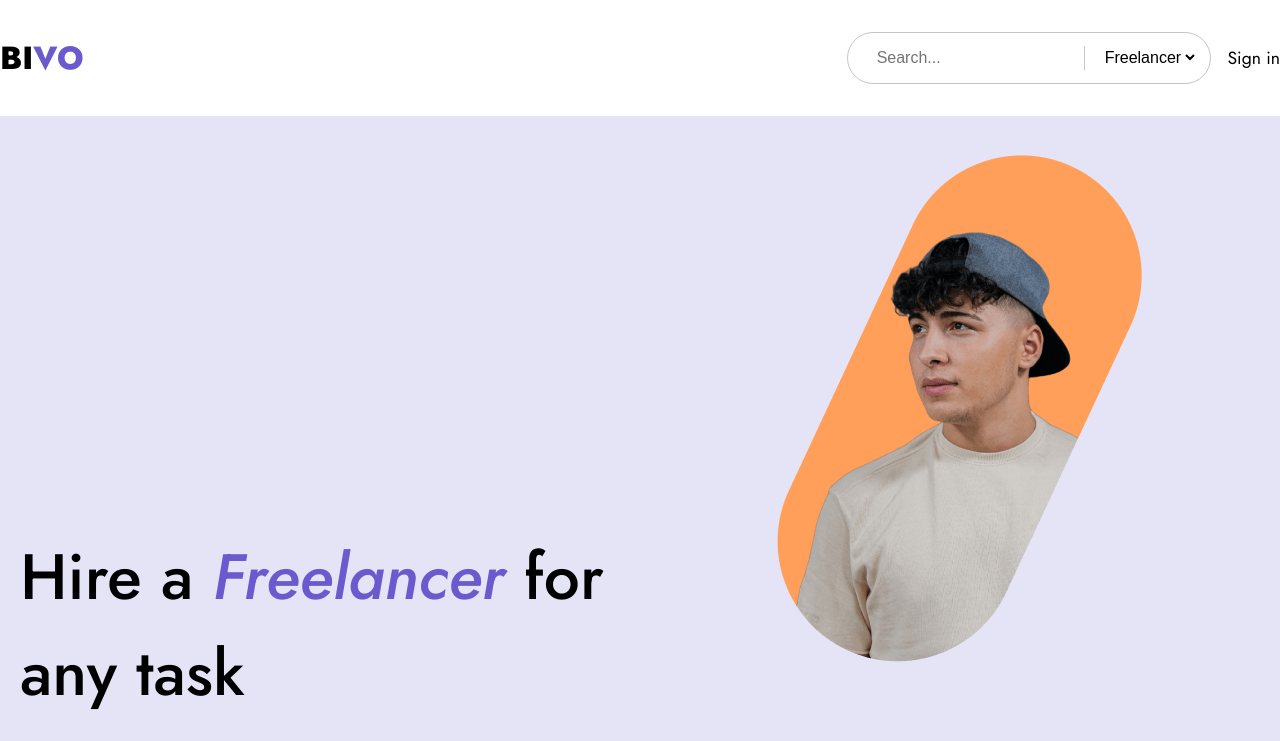
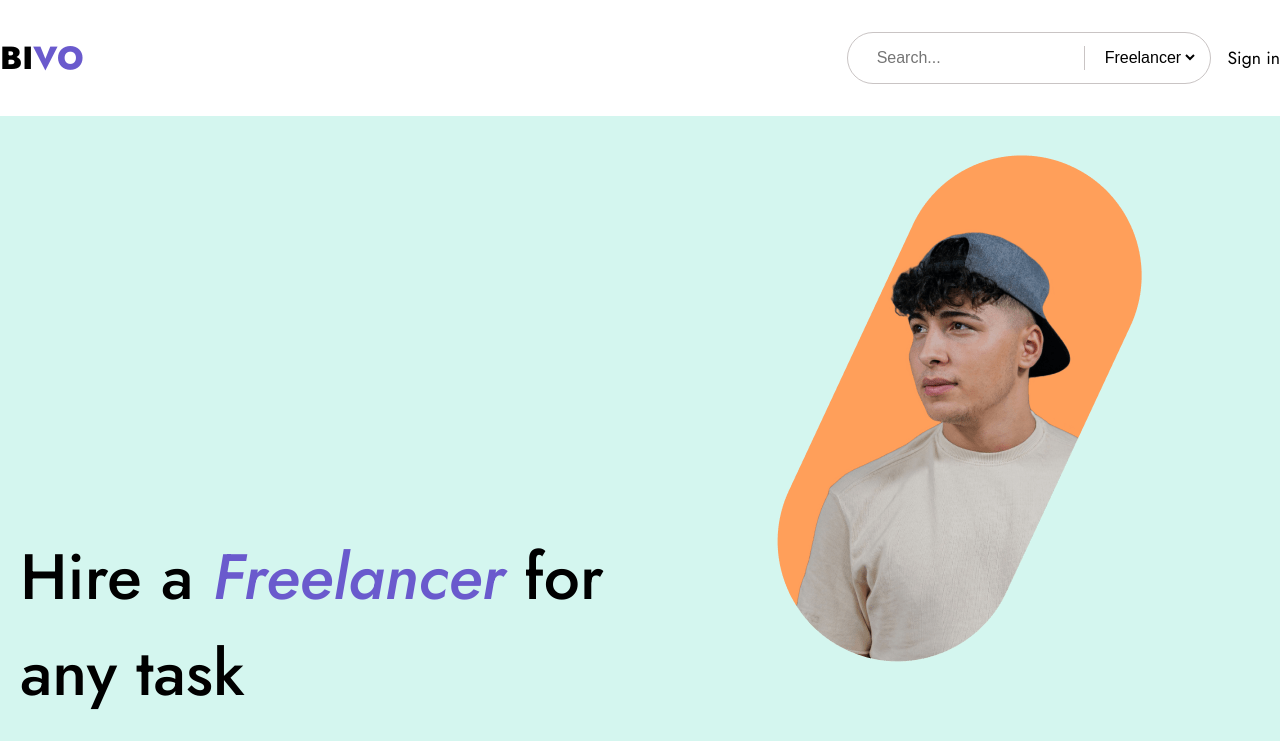
Before and after one commit to cobrianz/freelance-template, a React (Create React App) app: page / in a window 1280 px wide. Shown: the top 741 px of the page. Built offline with nearby package versions, Linux system fonts and the light colour scheme; some icons are missing; the HTML template or start-up script is replaced by a standard one.

Commit message:
first commit

```diff
--- a/src/index.css
+++ b/src/index.css
@@ -83,7 +83,7 @@ body {
 /* HEADER STYLING SECTION */
 
 .header {
-  background: #dbd8f3b7;
+  background: #c3f3e9b7;
   margin-top: 2rem;
   min-height: 70vh;
   display: flex;
```
